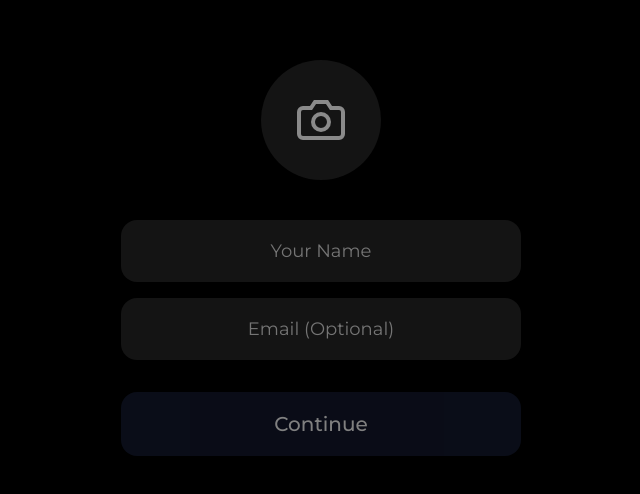
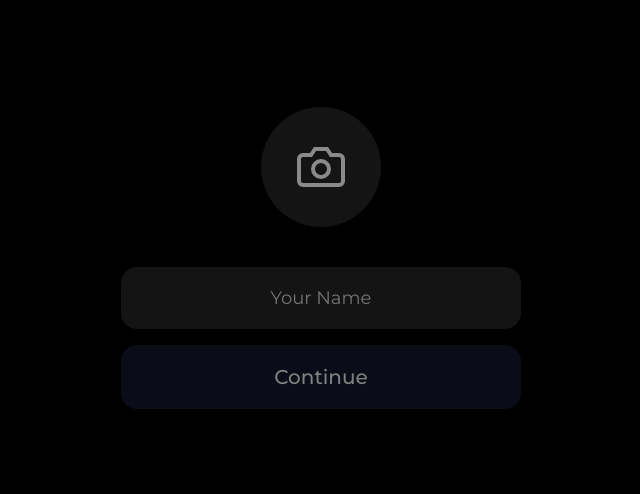
Before and after one commit to dashqrcodes/DASH, a Next.js app: page /account in a window 1280 px wide. Shown: the part 152-646 px from the top of the page, without its empty margins (319-959 px from the left). Built offline with nearby package versions, Linux system fonts and the light colour scheme.

Commit message:
Remove: Email optional field from account creation page
- Removed email input field from account setup form
- Removed setupEmail state and related logic
- Simplified account creation to only require name and photo

```diff
--- a/src/pages/account.tsx
+++ b/src/pages/account.tsx
@@ -25,7 +25,6 @@ const AccountPage: React.FC = () => {
   const [isLoading, setIsLoading] = useState(true);
   const [showSetup, setShowSetup] = useState(false);
   const [setupName, setSetupName] = useState('');
-  const [setupEmail, setSetupEmail] = useState('');
   const [setupPhoto, setSetupPhoto] = useState<string | null>(null);
 
   useEffect(() => {
@@ -64,13 +63,6 @@ const AccountPage: React.FC = () => {
     // DO NOT load profileData here - that's for deceased memorials only
     console.log('Showing account setup form - userAccountCreated:', userAccountCreated, 'userProfile exists:', !!userProfile);
     setShowSetup(true);
-
-    // Load email from phone number or existing data (for pre-filling form)
-    const phoneNumber = localStorage.getItem('phoneNumber');
-    const savedEmail = localStorage.getItem('userEmail');
-    if (savedEmail) {
-      setSetupEmail(savedEmail);
-    }
   }, []);
 
   const loadUserMemorials = async () => {
@@ -195,16 +187,13 @@ const AccountPage: React.FC = () => {
 
     const userProfile = {
       name: setupName.trim(),
-      email: setupEmail.trim() || null,
+      email: null,
       photo: setupPhoto,
       createdAt: new Date().toISOString(),
       updatedAt: new Date().toISOString()
     };
 
     localStorage.setItem('userProfile', JSON.stringify(userProfile));
-    if (setupEmail.trim()) {
-      localStorage.setItem('userEmail', setupEmail.trim());
-    }
 
     // Mark user as fully set up (account created)
     localStorage.setItem('userAccountCreated', 'true');
@@ -302,27 +291,6 @@ const AccountPage: React.FC = () => {
                 fontWeight: '400',
                 outline: 'none',
                 marginBottom: '16px',
-                textAlign: 'center'
-              }}
-            />
-
-            {/* Email Input - Big, Optional */}
-            <input
-              type="email"
-              value={setupEmail}
-              onChange={(e) => setSetupEmail(e.target.value)}
-              placeholder="Email (Optional)"
-              style={{
-                width: '100%',
-                background: 'rgba(255,255,255,0.08)',
-                border: 'none',
-                borderRadius: '16px',
-                padding: '20px',
-                color: 'white',
-                fontSize: '18px',
-                fontWeight: '400',
-                outline: 'none',
-                marginBottom: '32px',
                 textAlign: 'center'
               }}
             />
```
